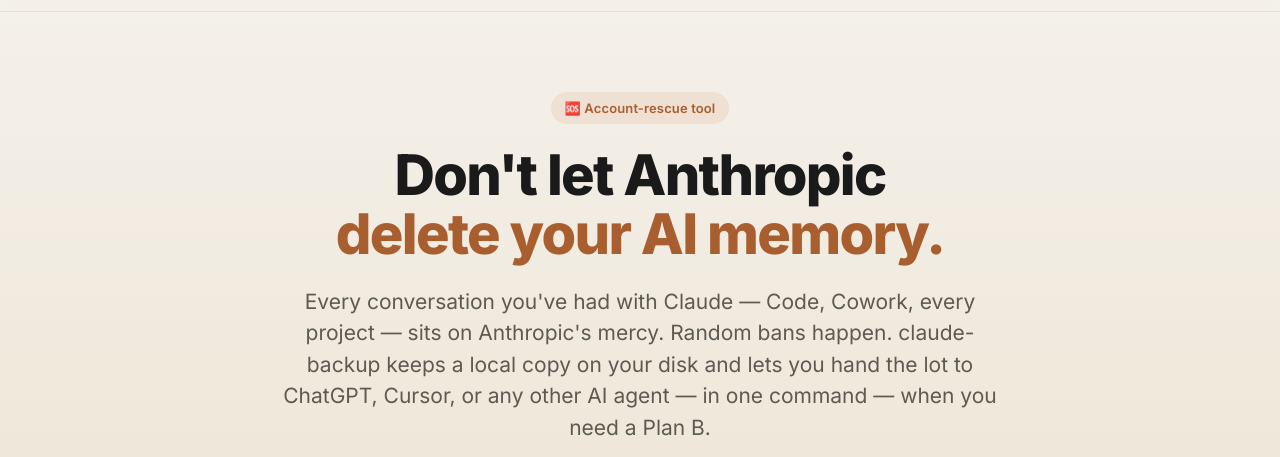
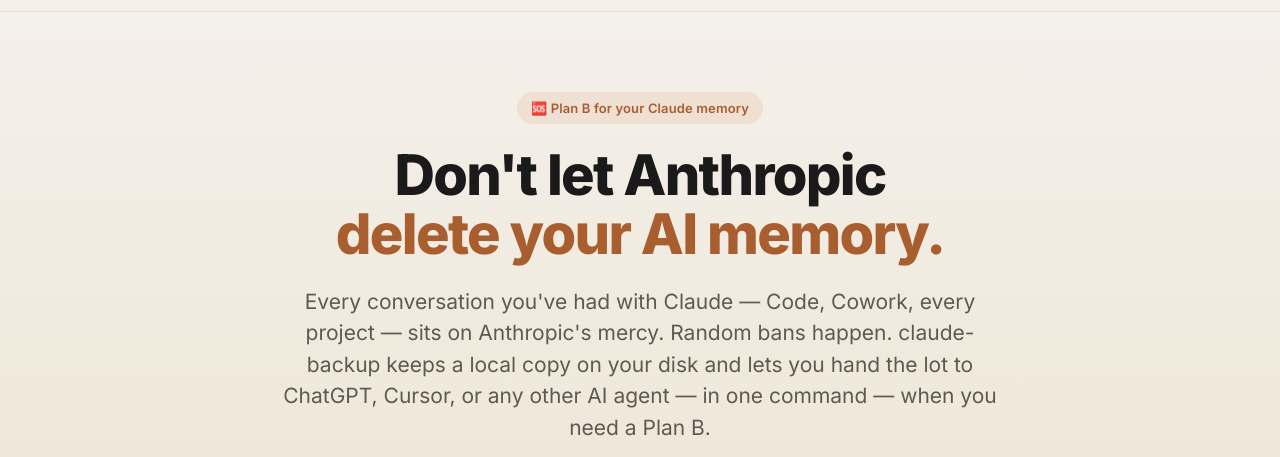
Before and after one commit to parallelclaw/claude-backup, a plain HTML site: page docs/index.html in a window 1280 px wide. Shown: the part 53-510 px from the top of the page. Drawn offline with Linux system fonts and the light colour scheme.

Commit message:
Reposition: 'Plan B' pill on landing + comparison table in README
Two cheap fixes after the competitive recon revealed the Anthropic-niche
Markdown-export space is more crowded than Perplexity initially suggested
(cc2md, ccexport, claude-conversation-extractor, claudit, etc.).

1. LANDING PILL TEXT
   '🆘 Account-rescue tool' -> '🆘 Plan B for your Claude memory'
   The old framing ('Account-rescue') was too narrow — implied 'only useful
   if you've been banned'. The new framing 'Plan B for your Claude memory'
   reads as preventive insurance for everyone, while still keeping the
   emotional hook intact. Same change in both docs/index.html (the deployed
   version on GitHub Pages) and the standalone landing file.

2. README COMPARISON TABLE
   Added a 'How is this different from cc2md / ccexport / ...' section
   between 'Why dialogue-only' and 'Behaviour'. Honest 12-row capability
   matrix vs four direct competitors plus claudit. Shows where we win
   (Cowork support, subagents, handoff, rescue, AI-installer, dialogue-only,
   thinking-signature stripping) and where we lose (secret redaction,
   terminal preview, multi-format).

   Closing paragraph names the audience cleanly: 'if you only want Claude
   Code -> Markdown and are a developer who'll set things up by hand, the
   alternatives are great; if you want Cowork support, portability to
   other AI agents, and a non-developer install path — this is the only
   tool today.' Both English and Russian READMEs updated symmetrically.

```diff
--- a/docs/index.html
+++ b/docs/index.html
@@ -309,7 +309,7 @@
 <section class="hero">
   <div class="hero-inner">
     <div class="pill">
-      <span data-en="🆘 Account-rescue tool" data-ru="🆘 Спасение для забаненных">🆘 Account-rescue tool</span>
+      <span data-en="🆘 Plan B for your Claude memory" data-ru="🆘 План Б для вашей Claude-памяти">🆘 Plan B for your Claude memory</span>
     </div>
     <h1>
       <span data-en="Don't let Anthropic" data-ru="Не дайте Anthropic">Don't let Anthropic</span><br>
```
Also changed, not shown: 2 other files.
